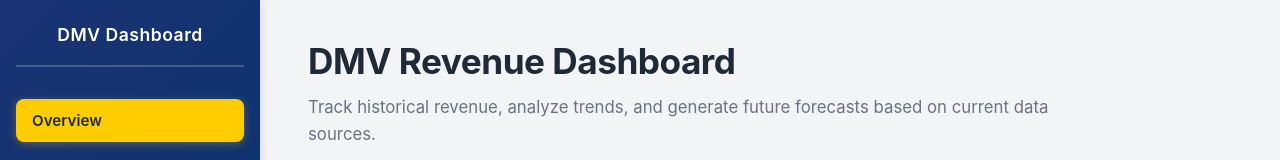
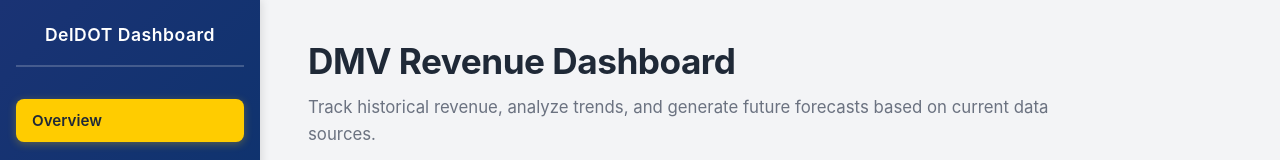
Before and after one commit to msreenam/deldot_revenue_forecast, a React (Create React App) app in the folder my-react-app/: page / in a window 1280 px wide. Shown: the top 160 px of the page. Built offline with nearby package versions, Linux system fonts and the light colour scheme.

Commit message:
changed title in top left

```diff
--- a/my-react-app/src/App.js
+++ b/my-react-app/src/App.js
@@ -11,7 +11,7 @@
       <div className="App">
         <div className="sidebar">
           <div className="sidebar-header">
-            <h2 className="sidebar-title">DMV Dashboard</h2>
+            <h2 className="sidebar-title">DelDOT Dashboard</h2>
           </div>
           <nav className="sidebar-nav">
             <NavLink
```
